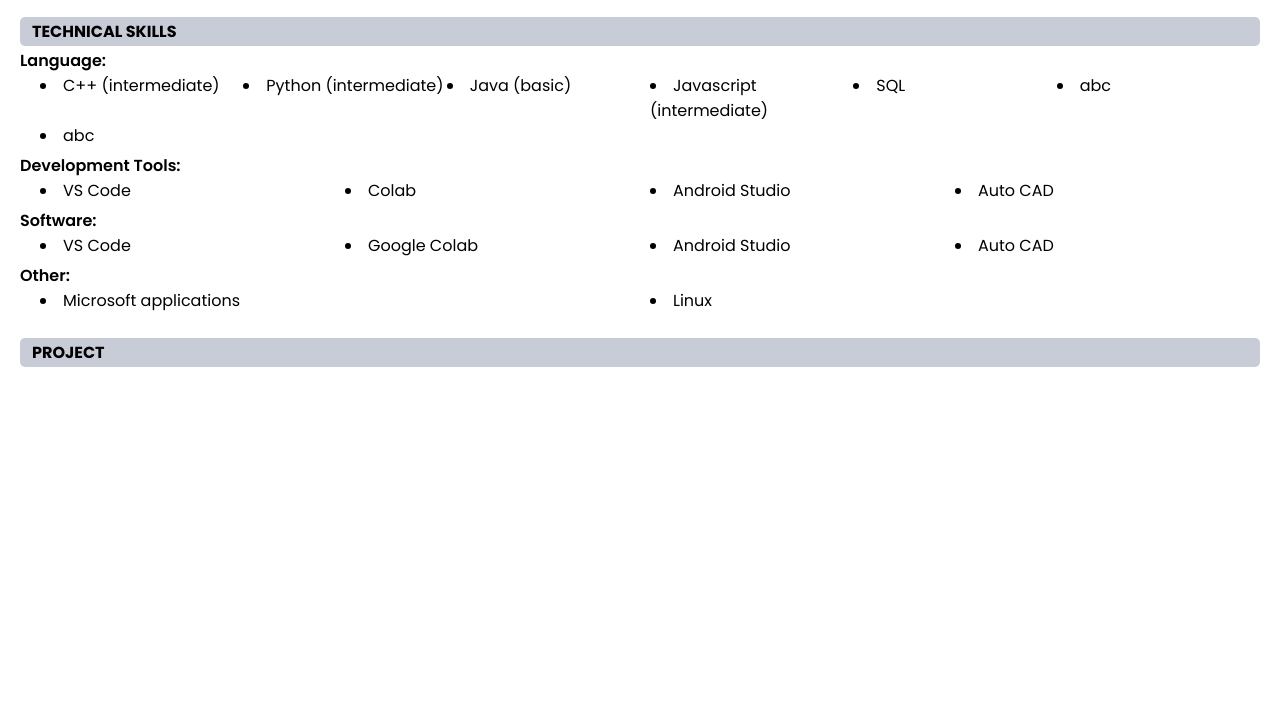
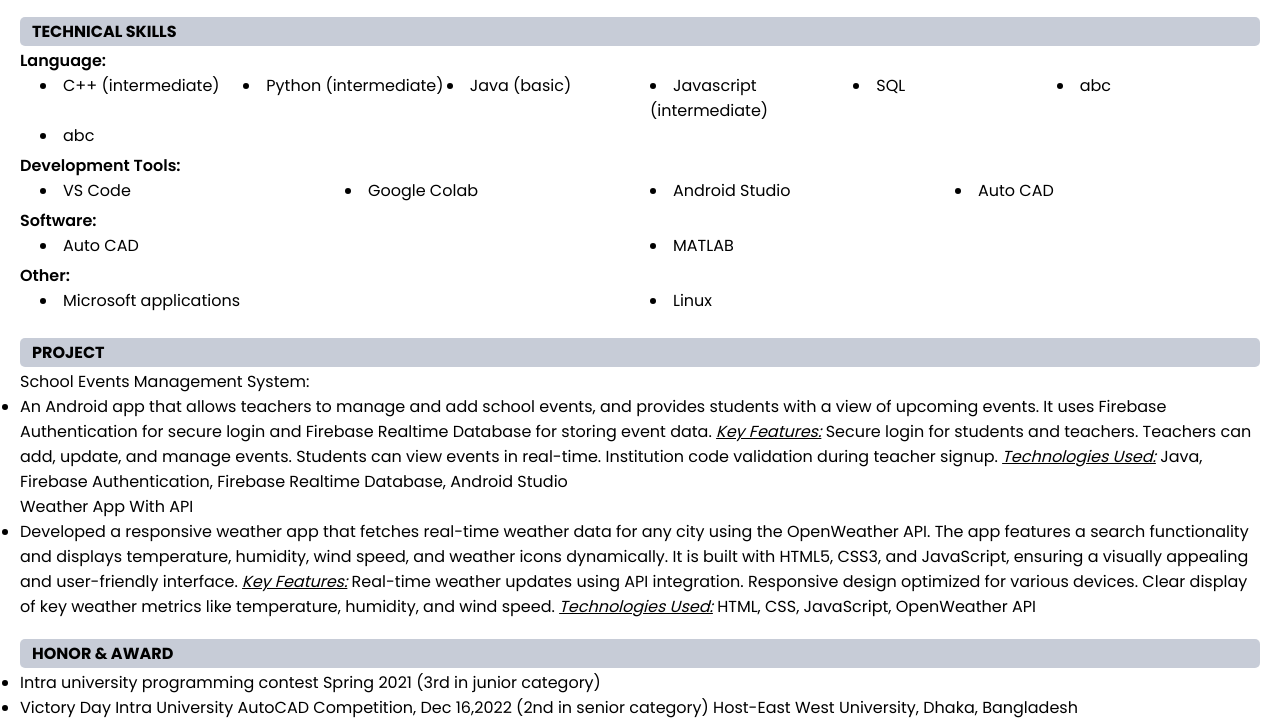
Before and after one commit to abidsarkar/Web-Development, a plain HTML site: page css and html/Single-page-CV/cv_index.html in a window 1280 px wide. Shown: the part 448-1168 px from the top of the page. Before the commit the page ends 815 px from the top, so only its background shows below. Drawn offline with Linux system fonts and the light colour scheme.

Commit message:
almost the demo for myself if done. now need to change according to skill update

```diff
--- a/css and html/Single-page-CV/cv_index.html
+++ b/css and html/Single-page-CV/cv_index.html
@@ -104,7 +104,7 @@
                 <p>Development Tools:</p>
                 <ul>
                     <li>VS Code</li>
-                    <li>Colab</li>
+                    <li>Google Colab</li>
                     <li>Android Studio</li>
                     <li>Auto CAD</li>
                 </ul>
@@ -112,10 +112,9 @@
             <div class="Software">
                 <p>Software:</p>
                 <ul>
-                    <li>VS Code</li>
-                    <li>Google Colab</li>
-                    <li>Android Studio</li>
+
                     <li>Auto CAD</li>
+                    <li>MATLAB</li>
                 </ul>
             </div>
             <div class="other">
@@ -129,6 +128,60 @@
         <section class="section">
             <p>PROJECT</p>
         </section>
+        <div class="project">
+            <div class="project1">
+                <p>School Events Management System:</p>
+                <ul>
+                    <li>An Android app that allows teachers to manage and add school events, and provides students with
+                        a view of upcoming events. It uses Firebase Authentication for secure login and Firebase
+                        Realtime Database for storing event data.
+
+                        <u><i class="italic">Key Features:</i></u>
+
+                        Secure login for students and teachers.
+                        Teachers can add, update, and manage events.
+                        Students can view events in real-time.
+                        Institution code validation during teacher signup.
+
+                        <u><i class="italic">Technologies Used:</i></u>
+
+
+                        Java,
+                        Firebase Authentication,
+                        Firebase Realtime Database,
+                        Android Studio
+                    </li>
+
+                </ul>
+            </div>
+            <div class="project1">
+                <p>Weather App With API</p>
+                <ul>
+                    <li>Developed a responsive weather app that fetches real-time weather data for any city using the OpenWeather API. The app features a search functionality and displays temperature, humidity, wind speed, and weather icons dynamically. It is built with HTML5, CSS3, and JavaScript, ensuring a visually appealing and user-friendly interface.
+
+                        <u><i class="italic">Key Features:</i></u>
+
+                            Real-time weather updates using API integration.
+                            Responsive design optimized for various devices.
+                            Clear display of key weather metrics like temperature, humidity, and wind speed.
+
+                            <u><i class="italic">Technologies Used:</i></u>
+
+                            HTML, CSS, JavaScript,
+                            OpenWeather API</li>
+                </ul>
+            </div>
+        </div>
+        <section class="section">
+            <p>HONOR & AWARD</p>
+        </section>
+        <div class="honerAndAward">
+            <ul>
+                <li>Intra university programming contest Spring 2021 (3rd in junior category)</li>
+                <li>Victory Day Intra University AutoCAD Competition, Dec 16,2022 (2nd in senior category)
+                    Host-East West University, Dhaka, Bangladesh</li>
+            </ul>
+        </div>
     </main>
 </body>
 
```
